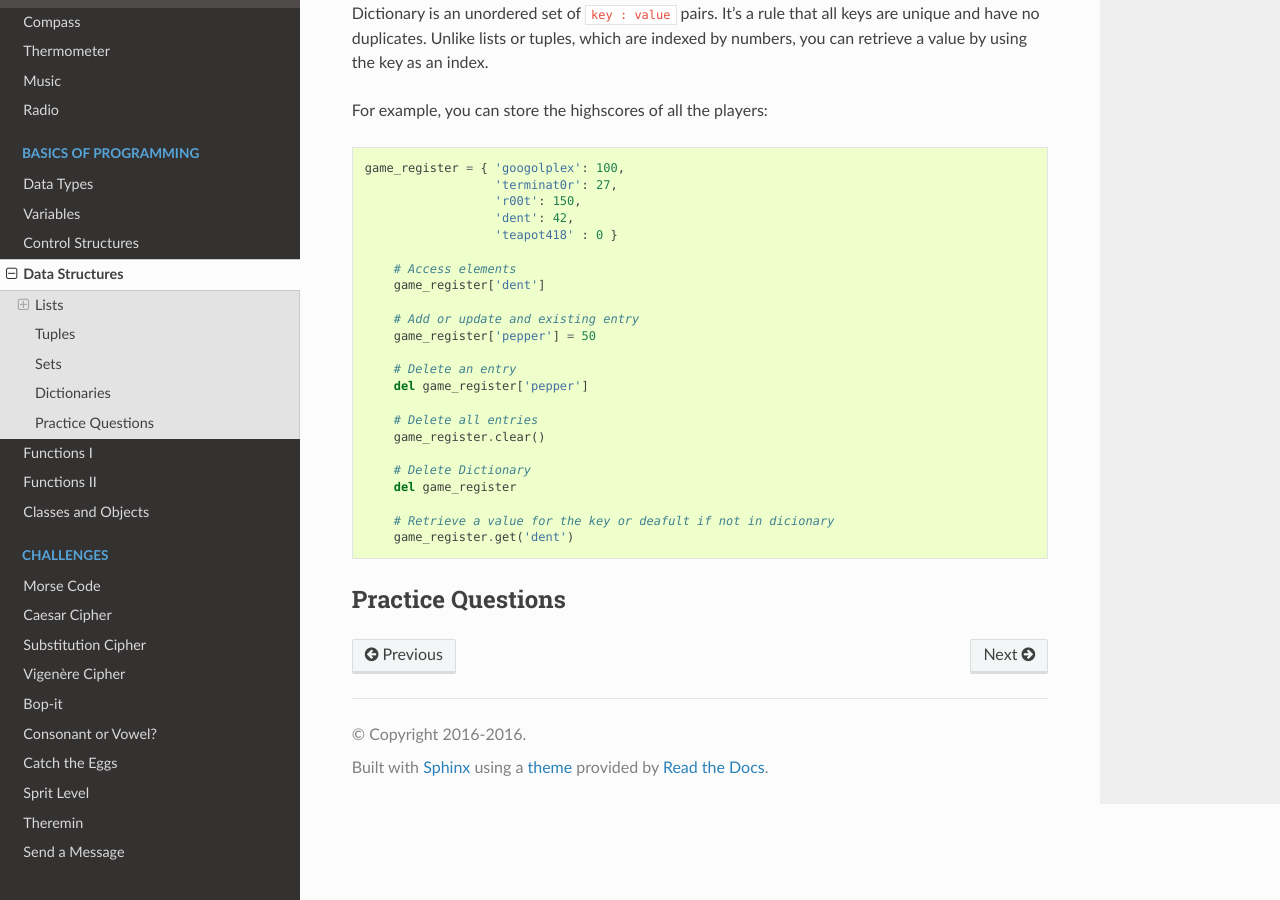
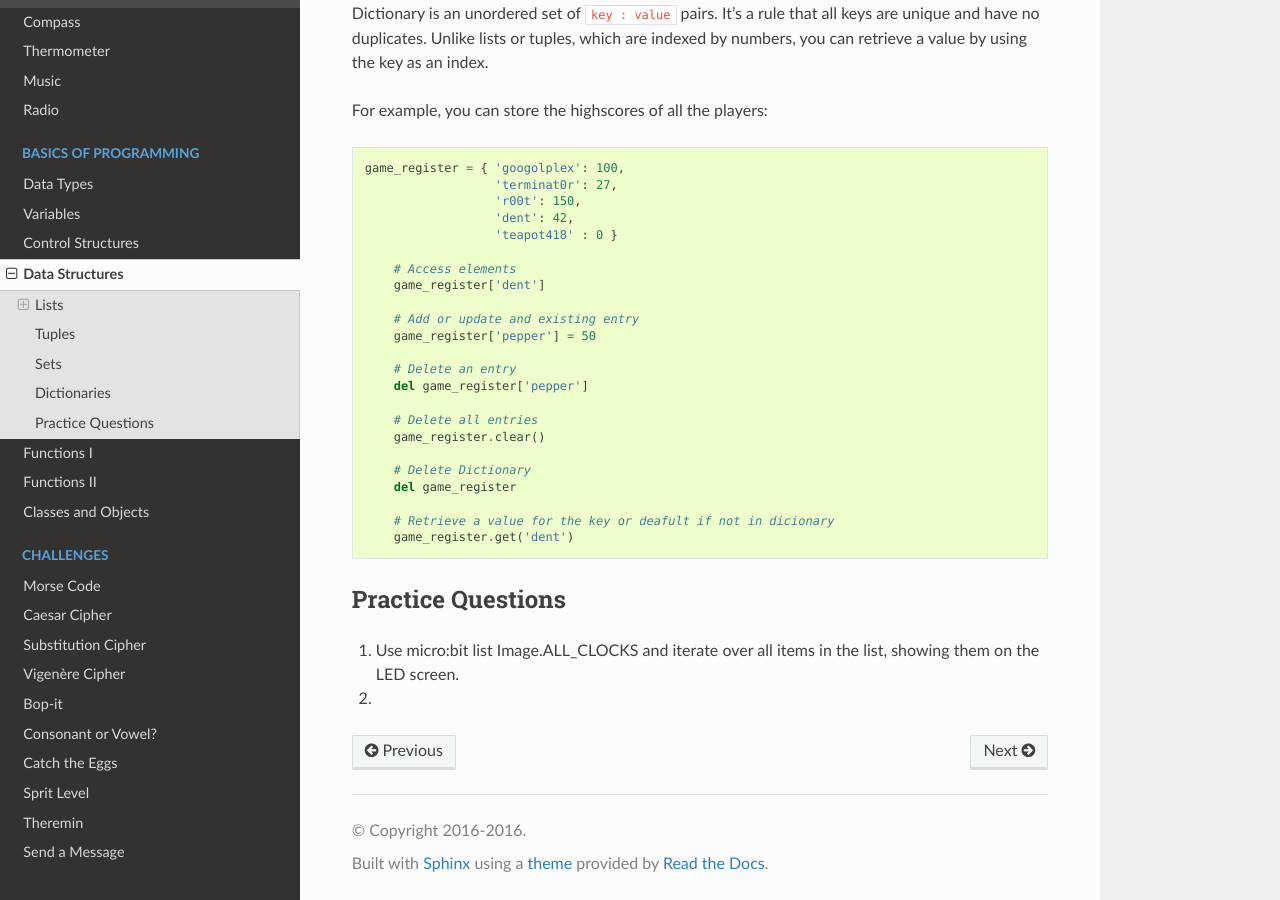
Before and after one commit to rharbird/microbit-challenges, a Sphinx documentation site: the page built from docs/source/basics/data_structures.rst, in a window 1280 px wide and 900 px high, scrolled down 4720 px. Built offline with Sphinx 7.4.7 and the Read the Docs theme 2.0.0, drawn with Linux system fonts in a browser that asks for light colours.

Commit message:
Add exercises

```diff
--- a/docs/source/basics/data_structures.rst
+++ b/docs/source/basics/data_structures.rst
@@ -199,3 +199,7 @@ For example, you can store the highscores of all the players: ::
 
 Practice Questions
 ===================
+
+1. Use micro:bit list Image.ALL_CLOCKS and iterate over all items in the list, showing them on the LED screen.
+
+2.
```
